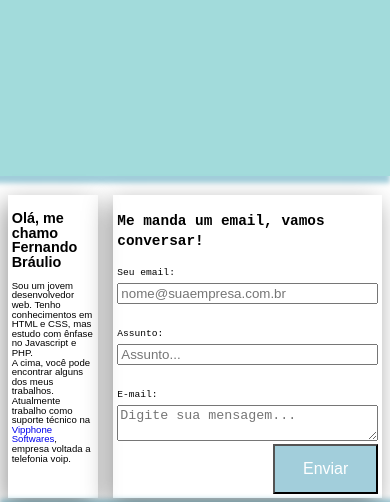
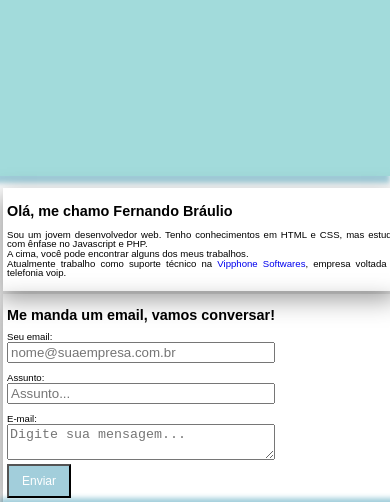
Before and after one commit to Fernando-Braulio/fernandobraulio.github.io, a plain HTML site: page index.html in a window 390 px wide. Shown: the part 246-748 px from the top of the page. Drawn offline with Linux system fonts and the light colour scheme.

Commit message:
Version 1.0.8 Updated Responsive

```diff
--- a/assets/css/style.css
+++ b/assets/css/style.css
@@ -65,38 +65,16 @@ p a{
 }
 .textBox {
     flex: 1;
-    margin: 2%;
+    margin: 0.8%;
     opacity: 1;
     padding: 1%;
     box-shadow: -4px 8px 24px rgba(0,0,0,.4);
-}
-/*Responsive*/
-@media only screen and (min-width:500px) and (max-width:800px){
-
-    body {
-        font-size: 90%;
-    }
-    header {
-        height: 70vh;
-    }
-}
-@media only screen and (max-width:500px){
-
-    body {
-        /*font-size: 73%;*/
-        font-size : 60%;
-    }
-    header {
-        height: 50vh;
-    }
-    footer h4{
-        display: none;
-    }
+    text-align: justify;
 }
 .email {
     display: flex;
     flex-direction: column;
-    font-family: 'Courier New', Courier, monospace;
+    /*font-family: 'Courier New', Courier, monospace;*/
     line-height: 20px;
 }
 .button {
@@ -152,9 +130,53 @@ picture{
 .copy{
     text-align: center;
     background-color: #99C2CF;
+    box-shadow: 3px -4px 5px 3px #99C2CF;
     font-size: 90%;
     font-family: 'Courier New', Courier, monospace;
 }
 a:hover{
     text-decoration: underline;
 }
+/*Responsive*/
+@media only screen and (min-width:500px) and (max-width:800px){
+
+    body {
+        font-size: 90%;
+    }
+    header {
+        height: 70vh;
+    }
+    .textBox{
+        width: 100%;
+        float: none;
+    }
+}
+@media only screen and (max-width:500px){
+
+    body {
+        /*font-size: 73%;*/
+        font-size : 60%;
+    }
+    header {
+        height: 50vh;
+    }
+    footer h4{
+        display: none;
+    }
+    .about{
+        display: inline;
+    }
+    .textBox{
+        width: 100%;
+        float: none;
+    }
+    .button{
+        padding: 8px 13px;
+        font-size: 12px;
+        float: none;
+    }
+    .email{
+        line-height: 10px;
+        display: inline-flex;
+    }
+}
```
